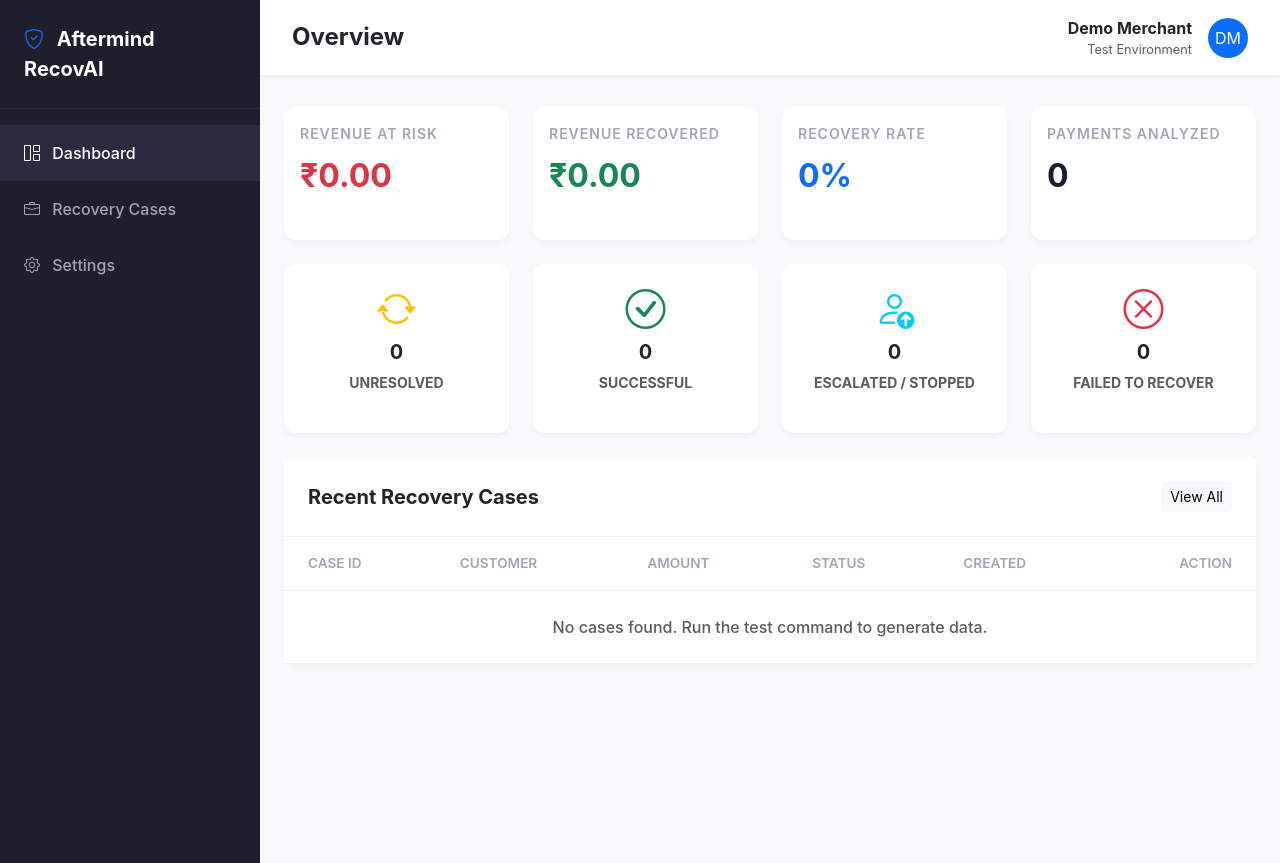
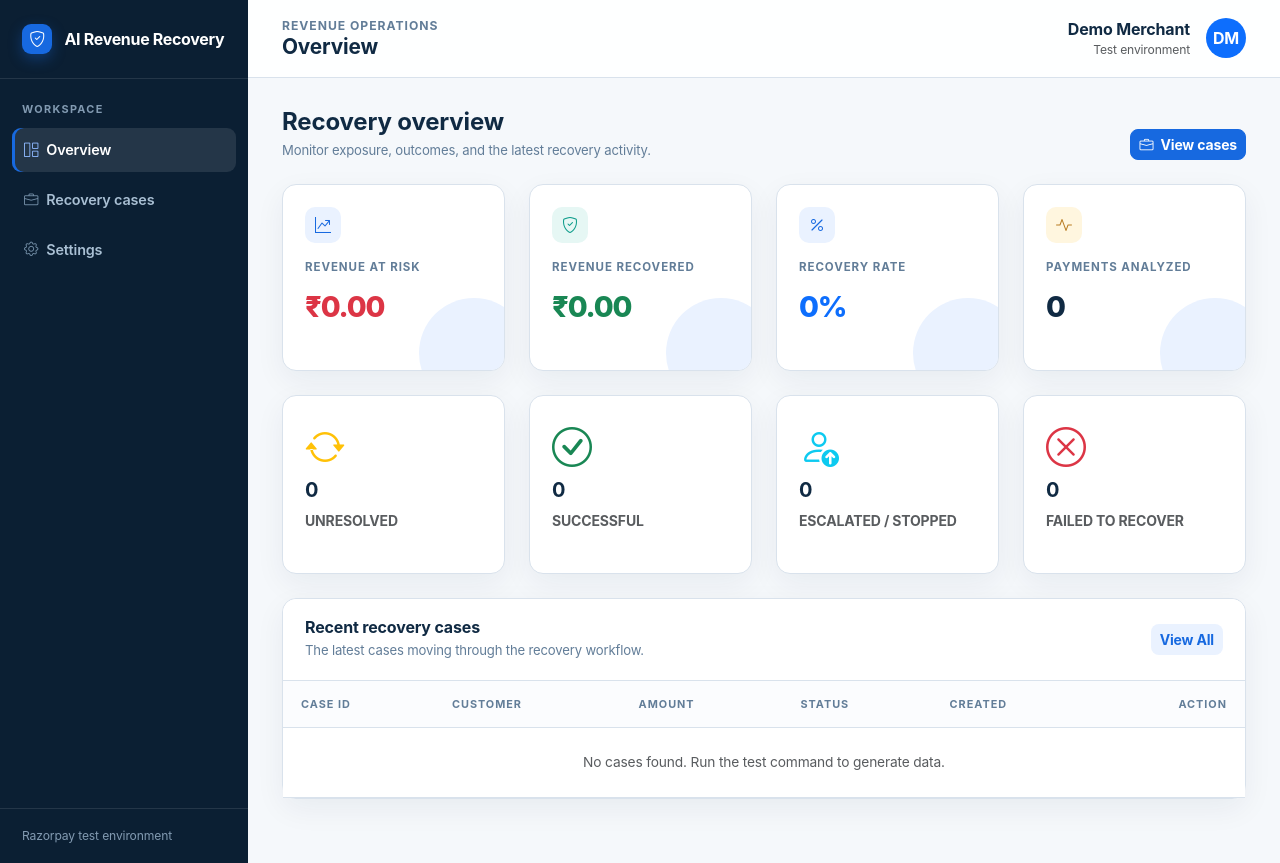
Before and after one commit to lucifer01430/ai-revenue-recovery, a Django app: page / in a window 1280 px wide. Run offline with Django 5.2, Linux system fonts and the light colour scheme; data that the repository does not hold is empty.

Commit message:
feat: enhance UI components and layout for recovery dashboard and case list

```diff
--- /dev/null
+++ b/apps/recovery/static/recovery/css/app.css
@@ -0,0 +1,430 @@
+/* Shared visual language for the merchant dashboard and Jazzmin admin. */
+:root {
+  --rr-ink: #102a43;
+  --rr-ink-muted: #627d98;
+  --rr-navy: #0b1f33;
+  --rr-blue: #1769e0;
+  --rr-blue-soft: #eaf2ff;
+  --rr-teal: #0f9d8b;
+  --rr-teal-soft: #e6f7f4;
+  --rr-amber: #b7791f;
+  --rr-amber-soft: #fff6df;
+  --rr-red: #c53030;
+  --rr-red-soft: #fff0f0;
+  --rr-border: #d9e2ec;
+  --rr-canvas: #f5f8fb;
+  --rr-shadow: 0 10px 30px rgba(16, 42, 67, 0.06);
+  --rr-radius: 14px;
+}
+body {
+  background: var(--rr-canvas);
+  color: var(--rr-ink);
+  font-family:
+    Inter,
+    ui-sans-serif,
+    system-ui,
+    -apple-system,
+    BlinkMacSystemFont,
+    "Segoe UI",
+    sans-serif;
+  letter-spacing: -0.01em;
+}
+.app-shell {
+  min-height: 100vh;
+}
+.sidebar {
+  width: 248px;
+  min-height: 100vh;
+  background: var(--rr-navy);
+  color: #d9e2ec;
+}
+.sidebar-brand {
+  padding: 24px 22px;
+  color: #fff;
+  border-bottom: 1px solid rgba(255, 255, 255, 0.1);
+  font-weight: 750;
+  letter-spacing: -0.02em;
+}
+.brand-mark {
+  display: inline-flex;
+  align-items: center;
+  justify-content: center;
+  width: 30px;
+  height: 30px;
+  margin-right: 9px;
+  border-radius: 9px;
+  color: #fff;
+  background: var(--rr-blue);
+  box-shadow: 0 5px 14px rgba(23, 105, 224, 0.35);
+}
+.sidebar-section-label {
+  padding: 22px 22px 8px;
+  color: #829ab1;
+  font-size: 0.68rem;
+  font-weight: 750;
+  letter-spacing: 0.12em;
+  text-transform: uppercase;
+}
+.sidebar .nav-link {
+  margin: 3px 12px;
+  padding: 11px 12px;
+  border-radius: 9px;
+  color: #a9bfd3;
+  font-size: 0.9rem;
+  font-weight: 600;
+}
+.sidebar .nav-link i {
+  width: 23px;
+  color: #7590a9;
+}
+.sidebar .nav-link:hover,
+.sidebar .nav-link.active {
+  color: #fff;
+  background: rgba(255, 255, 255, 0.1);
+}
+.sidebar .nav-link.active {
+  box-shadow: inset 3px 0 0 var(--rr-blue);
+}
+.sidebar .nav-link.active i {
+  color: #8eb9ff;
+}
+.sidebar-footer {
+  padding: 18px 22px;
+  color: #829ab1;
+  font-size: 0.76rem;
+  border-top: 1px solid rgba(255, 255, 255, 0.1);
+}
+.app-main {
+  min-width: 0;
+  max-height: 100vh;
+  overflow-y: auto;
+}
+.topbar {
+  min-height: 78px;
+  padding: 16px 34px;
+  background: rgba(255, 255, 255, 0.94);
+  border-bottom: 1px solid var(--rr-border);
+}
+.page-heading {
+  color: var(--rr-ink);
+  font-size: 1.3rem;
+  font-weight: 750;
+}
+.page-eyebrow {
+  color: var(--rr-ink-muted);
+  font-size: 0.76rem;
+  font-weight: 700;
+  letter-spacing: 0.08em;
+  text-transform: uppercase;
+}
+.content-wrap {
+  padding: 30px 34px 44px;
+}
+.card {
+  border: 1px solid var(--rr-border);
+  border-radius: var(--rr-radius);
+  background: #fff;
+  box-shadow: var(--rr-shadow);
+}
+.card {
+  margin-bottom: 20px;
+}
+.card-header {
+  padding: 19px 22px;
+  background: #fff;
+  border-bottom: 1px solid var(--rr-border);
+  border-radius: var(--rr-radius) var(--rr-radius) 0 0 !important;
+}
+.card-body {
+  padding: 22px;
+}
+.section-title {
+  margin: 0;
+  color: var(--rr-ink);
+  font-size: 1rem;
+  font-weight: 750;
+}
+.section-caption {
+  margin: 4px 0 0;
+  color: var(--rr-ink-muted);
+  font-size: 0.82rem;
+}
+.stat-card {
+  position: relative;
+  overflow: hidden;
+  transition:
+    transform 0.2s ease,
+    box-shadow 0.2s ease;
+}
+.stat-card:hover {
+  transform: translateY(-2px);
+  box-shadow: 0 14px 34px rgba(16, 42, 67, 0.1);
+}
+.stat-card::after {
+  position: absolute;
+  right: -25px;
+  bottom: -38px;
+  width: 110px;
+  height: 110px;
+  border-radius: 50%;
+  background: var(--rr-blue-soft);
+  content: "";
+}
+.stat-icon {
+  position: relative;
+  z-index: 1;
+  display: inline-flex;
+  align-items: center;
+  justify-content: center;
+  width: 36px;
+  height: 36px;
+  border-radius: 10px;
+  color: var(--rr-blue);
+  background: var(--rr-blue-soft);
+}
+.stat-label {
+  color: var(--rr-ink-muted);
+  font-size: 0.72rem;
+  font-weight: 750;
+  letter-spacing: 0.08em;
+  text-transform: uppercase;
+}
+.stat-value {
+  color: var(--rr-ink);
+  font-size: 1.8rem;
+  font-weight: 780;
+  letter-spacing: -0.04em;
+}
+.metric-strip {
+  display: flex;
+  align-items: center;
+  gap: 14px;
+}
+.metric-strip i {
+  font-size: 1.2rem;
+}
+.metric-strip-value {
+  color: var(--rr-ink);
+  font-size: 1.35rem;
+  font-weight: 750;
+}
+.metric-strip-label {
+  color: var(--rr-ink-muted);
+  font-size: 0.78rem;
+}
+.table {
+  margin: 0;
+}
+.table > :not(caption) > * > * {
+  padding: 15px 18px;
+  border-bottom-color: var(--rr-border);
+}
+.table thead th {
+  color: var(--rr-ink-muted);
+  background: #fbfcfe;
+  font-size: 0.68rem;
+  font-weight: 750;
+  letter-spacing: 0.09em;
+  text-transform: uppercase;
+  white-space: nowrap;
+}
+.table tbody td {
+  color: var(--rr-ink);
+  font-size: 0.86rem;
+  vertical-align: middle;
+}
+.table-hover tbody tr:hover {
+  background: #f7faff;
+}
+.table a {
+  color: var(--rr-blue);
+  text-decoration: none;
+  font-weight: 700;
+}
+.case-id {
+  color: var(--rr-ink-muted);
+  font-family: "SFMono-Regular", Consolas, monospace;
+  font-size: 0.76rem;
+}
+.badge {
+  padding: 6px 9px;
+  border-radius: 999px;
+  font-size: 0.68rem;
+  font-weight: 750;
+  letter-spacing: 0.04em;
+}
+.badge-soft-success {
+  color: #087f6e;
+  background: var(--rr-teal-soft);
+}
+.badge-soft-danger {
+  color: var(--rr-red);
+  background: var(--rr-red-soft);
+}
+.badge-soft-warning {
+  color: var(--rr-amber);
+  background: var(--rr-amber-soft);
+}
+.badge-soft-info,
+.badge-soft-primary {
+  color: var(--rr-blue);
+  background: var(--rr-blue-soft);
+}
+.btn {
+  border-radius: 8px;
+  font-weight: 700;
+}
+.btn-primary {
+  background: var(--rr-blue);
+  border-color: var(--rr-blue);
+}
+.btn-light,
+.btn-light-primary {
+  color: var(--rr-blue);
+  background: var(--rr-blue-soft);
+  border-color: transparent;
+}
+.btn-outline-secondary {
+  color: var(--rr-ink-muted);
+  border-color: var(--rr-border);
+}
+.empty-state {
+  padding: 52px 20px;
+  color: var(--rr-ink-muted);
+  text-align: center;
+}
+.empty-state i {
+  display: block;
+  margin-bottom: 12px;
+  color: #9fb3c8;
+  font-size: 2.1rem;
+}
+.detail-label {
+  color: var(--rr-ink-muted);
+  font-size: 0.68rem;
+  font-weight: 750;
+  letter-spacing: 0.09em;
+  text-transform: uppercase;
+}
+.detail-value {
+  color: var(--rr-ink);
+  font-weight: 650;
+}
+.timeline::before {
+  background: var(--rr-border);
+}
+.timeline-content {
+  background: #fbfcfe;
+  border: 1px solid var(--rr-border);
+}
+.timeline-icon {
+  border-color: var(--rr-blue);
+  color: var(--rr-blue);
+}
+.workflow-callout {
+  padding: 14px 16px;
+  border: 1px solid #cfe0fa;
+  border-radius: 10px;
+  background: var(--rr-blue-soft);
+  color: #174a8b;
+  font-size: 0.84rem;
+}
+code {
+  color: #486581;
+}
+/* Jazzmin admin alignment */
+.main-sidebar,
+.main-sidebar::before {
+  background: var(--rr-navy);
+}
+.brand-link {
+  border-bottom: 1px solid rgba(255, 255, 255, 0.1) !important;
+}
+.nav-sidebar .nav-link.active {
+  background: rgba(23, 105, 224, 0.25) !important;
+  box-shadow: inset 3px 0 0 #65a2ff;
+}
+body.layout-fixed,
+body.layout-navbar-fixed {
+  background: var(--rr-canvas);
+}
+.main-header {
+  background: #fff;
+  border-bottom: 1px solid var(--rr-border);
+}
+.content-wrapper,
+.main-footer {
+  background: var(--rr-canvas);
+}
+.content-header h1 {
+  color: var(--rr-ink);
+  font-weight: 750;
+}
+.content-header .breadcrumb,
+.content-header .breadcrumb a {
+  color: var(--rr-ink-muted);
+}
+.card-title,
+.card-header,
+.card-body,
+.info-box-text,
+.small-box h3 {
+  color: var(--rr-ink);
+}
+.card-header {
+  background: #fff;
+}
+.small-box,
+.info-box {
+  border-color: var(--rr-border);
+  box-shadow: var(--rr-shadow);
+}
+.index .addlink,
+.index .changelink {
+  border-radius: 8px;
+  font-weight: 700;
+}
+.index .addlink {
+  background: var(--rr-blue);
+  border-color: var(--rr-blue);
+  color: #fff;
+}
+.index .changelink {
+  color: var(--rr-blue);
+  background: var(--rr-blue-soft);
+  border-color: #cfe0fa;
+}
+.index .addlink:hover,
+.index .changelink:hover {
+  filter: brightness(0.96);
+}
+@media (max-width: 900px) {
+  .sidebar {
+    width: 76px;
+  }
+  .sidebar-brand {
+    padding: 20px 0;
+    text-align: center;
+    font-size: 0;
+  }
+  .sidebar-brand .brand-mark {
+    margin: 0;
+  }
+  .sidebar-section-label,
+  .sidebar .nav-link span,
+  .sidebar-footer {
+    display: none;
+  }
+  .sidebar .nav-link {
+    margin: 4px 10px;
+    text-align: center;
+  }
+  .sidebar .nav-link i {
+    width: auto;
+  }
+  .topbar,
+  .content-wrap {
+    padding-left: 20px;
+    padding-right: 20px;
+  }
+}
--- a/apps/recovery/templates/recovery/base.html
+++ b/apps/recovery/templates/recovery/base.html
@@ -1,80 +1,63 @@
 <!DOCTYPE html>
+{% load static %}
 <html lang="en">
 <head>
     <meta charset="UTF-8">
     <meta name="viewport" content="width=device-width, initial-scale=1.0">
-    <title>AI Revenue Recovery Platform</title>
+    <title>{% block title %}AI Revenue Recovery{% endblock %}</title>
     <!-- Bootstrap 5 CSS -->
     <link href="https://cdn.jsdelivr.net/npm/bootstrap@5.3.0/dist/css/bootstrap.min.css" rel="stylesheet">
     <link rel="stylesheet" href="https://cdn.jsdelivr.net/npm/bootstrap-icons@1.10.5/font/bootstrap-icons.css">
-    <style>
-        body { background-color: #f8f9fa; font-family: 'Inter', -apple-system, BlinkMacSystemFont, "Segoe UI", Roboto, "Helvetica Neue", Arial, sans-serif; }
-        .sidebar { min-height: 100vh; background-color: #1e1e2d; color: #fff; }
-        .sidebar .nav-link { color: #a1a5b7; padding: 1rem 1.5rem; font-weight: 500; }
-        .sidebar .nav-link:hover, .sidebar .nav-link.active { color: #fff; background-color: #2b2b40; }
-        .sidebar-brand { padding: 1.5rem; font-size: 1.25rem; font-weight: 700; color: #fff; border-bottom: 1px solid #2b2b40; }
-        .topbar { background: #fff; box-shadow: 0 2px 4px rgba(0,0,0,.05); padding: 1rem 2rem; margin-bottom: 2rem; }
-        .card { border: none; border-radius: 12px; box-shadow: 0 4px 6px rgba(0,0,0,.03); margin-bottom: 1.5rem; }
-        .card-header { background: #fff; border-bottom: 1px solid #f1f1f4; padding: 1.5rem; font-weight: 600; border-top-left-radius: 12px; border-top-right-radius: 12px; }
-        .stat-card { transition: transform .2s; }
-        .stat-card:hover { transform: translateY(-3px); }
-        .stat-value { font-size: 2rem; font-weight: 700; color: #181c32; }
-        .stat-label { font-size: 0.875rem; color: #a1a5b7; text-transform: uppercase; letter-spacing: 1px; font-weight: 600; }
-        .badge-soft-success { background-color: rgba(80, 205, 137, 0.1); color: #50cd89; }
-        .badge-soft-danger { background-color: rgba(241, 65, 108, 0.1); color: #f1416c; }
-        .badge-soft-warning { background-color: rgba(255, 199, 0, 0.1); color: #ffc700; }
-        .badge-soft-info { background-color: rgba(114, 57, 234, 0.1); color: #7239ea; }
-        .table > :not(caption) > * > * { padding: 1rem 1.5rem; border-bottom-color: #f1f1f4; }
-        .table thead th { color: #a1a5b7; font-size: 0.85rem; text-transform: uppercase; font-weight: 600; }
-        .table tbody td { color: #3f4254; font-weight: 500; vertical-align: middle; }
-    </style>
+    <link rel="stylesheet" href="{% static 'recovery/css/app.css' %}">
     {% block head %}{% endblock %}
 </head>
 <body>
-    <div class="d-flex">
+    <div class="d-flex app-shell">
         <!-- Sidebar -->
-        <div class="sidebar d-flex flex-column" style="width: 260px;">
+        <aside class="sidebar d-flex flex-column">
             <div class="sidebar-brand">
-                <i class="bi bi-shield-check text-primary me-2"></i> Aftermind RecovAI
+                <span class="brand-mark"><i class="bi bi-shield-check"></i></span> AI Revenue Recovery
             </div>
-            <ul class="nav flex-column mb-auto mt-3">
+            <div class="sidebar-section-label">Workspace</div>
+            <ul class="nav flex-column mb-auto">
                 <li class="nav-item">
                     <a href="{% url 'recovery:dashboard' %}" class="nav-link {% if request.resolver_match.url_name == 'dashboard' %}active{% endif %}">
-                        <i class="bi bi-grid-1x2 me-2"></i> Dashboard
+                        <i class="bi bi-grid-1x2 me-2"></i><span>Overview</span>
                     </a>
                 </li>
                 <li class="nav-item">
                     <a href="{% url 'recovery:case_list' %}" class="nav-link {% if request.resolver_match.url_name == 'case_list' %}active{% endif %}">
-                        <i class="bi bi-briefcase me-2"></i> Recovery Cases
+                        <i class="bi bi-briefcase me-2"></i><span>Recovery cases</span>
                     </a>
                 </li>
                 <li class="nav-item">
                     <a href="#" class="nav-link">
-                        <i class="bi bi-gear me-2"></i> Settings
+                        <i class="bi bi-gear me-2"></i><span>Settings</span>
                     </a>
                 </li>
             </ul>
-        </div>
+            <div class="sidebar-footer">Razorpay test environment</div>
+        </aside>
 
         <!-- Main content -->
-        <div class="flex-grow-1" style="max-height: 100vh; overflow-y: auto;">
+        <main class="flex-grow-1 app-main">
             <div class="topbar d-flex justify-content-between align-items-center">
-                <h4 class="m-0 fw-bold">{% block page_title %}Dashboard{% endblock %}</h4>
+                <div><div class="page-eyebrow">Revenue operations</div><h1 class="m-0 page-heading">{% block page_title %}Overview{% endblock %}</h1></div>
                 <div class="d-flex align-items-center">
                     <div class="text-end me-3">
                         <div class="fw-bold fs-6">Demo Merchant</div>
-                        <div class="text-muted fs-7" style="font-size: 0.8rem;">Test Environment</div>
+                        <div class="text-muted" style="font-size: .76rem;">Test environment</div>
                     </div>
-                    <div class="rounded-circle bg-primary text-white d-flex align-items-center justify-content-center" style="width: 40px; height: 40px;">
+                    <div class="rounded-circle bg-primary text-white d-flex align-items-center justify-content-center fw-bold" style="width: 40px; height: 40px;">
                         DM
                     </div>
                 </div>
             </div>
 
-            <div class="container-fluid px-4">
+            <div class="container-fluid content-wrap">
                 {% block content %}{% endblock %}
             </div>
-        </div>
+        </main>
     </div>
     <script src="https://cdn.jsdelivr.net/npm/bootstrap@5.3.0/dist/js/bootstrap.bundle.min.js"></script>
 </body>
--- a/apps/recovery/templates/recovery/dashboard.html
+++ b/apps/recovery/templates/recovery/dashboard.html
@@ -3,11 +3,16 @@
 {% block page_title %}Overview{% endblock %}
 
 {% block content %}
+<div class="d-flex justify-content-between align-items-end mb-4">
+    <div><h2 class="section-title fs-4">Recovery overview</h2><p class="section-caption">Monitor exposure, outcomes, and the latest recovery activity.</p></div>
+    <a href="{% url 'recovery:case_list' %}" class="btn btn-primary btn-sm"><i class="bi bi-briefcase me-1"></i> View cases</a>
+</div>
 <div class="row g-4 mb-4">
     <!-- Stat Cards -->
     <div class="col-xl-3 col-md-6">
         <div class="card stat-card h-100">
-            <div class="card-body">
+            <div class="card-body position-relative">
+                <span class="stat-icon mb-3"><i class="bi bi-graph-up-arrow"></i></span>
                 <div class="stat-label">Revenue at Risk</div>
                 <div class="stat-value text-danger mt-2">₹{{ revenue_at_risk|floatformat:2 }}</div>
             </div>
@@ -15,7 +20,8 @@
     </div>
     <div class="col-xl-3 col-md-6">
         <div class="card stat-card h-100">
-            <div class="card-body">
+            <div class="card-body position-relative">
+                <span class="stat-icon mb-3" style="color: var(--rr-teal); background: var(--rr-teal-soft);"><i class="bi bi-shield-check"></i></span>
                 <div class="stat-label">Revenue Recovered</div>
                 <div class="stat-value text-success mt-2">₹{{ revenue_recovered|floatformat:2 }}</div>
             </div>
@@ -23,7 +29,8 @@
     </div>
     <div class="col-xl-3 col-md-6">
         <div class="card stat-card h-100">
-            <div class="card-body">
+            <div class="card-body position-relative">
+                <span class="stat-icon mb-3"><i class="bi bi-percent"></i></span>
                 <div class="stat-label">Recovery Rate</div>
                 <div class="stat-value text-primary mt-2">{{ recovery_rate }}%</div>
             </div>
@@ -31,7 +38,8 @@
     </div>
     <div class="col-xl-3 col-md-6">
         <div class="card stat-card h-100">
-            <div class="card-body">
+            <div class="card-body position-relative">
+                <span class="stat-icon mb-3" style="color: var(--rr-amber); background: var(--rr-amber-soft);"><i class="bi bi-activity"></i></span>
                 <div class="stat-label">Payments Analyzed</div>
                 <div class="stat-value mt-2">{{ total_cases }}</div>
             </div>
@@ -43,7 +51,7 @@
     <!-- Pipeline Metrics -->
     <div class="col-md-3">
         <div class="card h-100">
-            <div class="card-body text-center">
+            <div class="card-body">
                 <i class="bi bi-arrow-repeat fs-1 text-warning mb-2"></i>
                 <h5 class="fw-bold">{{ open_cases }}</h5>
                 <div class="text-muted small text-uppercase fw-bold">Unresolved</div>
@@ -52,7 +60,7 @@
     </div>
     <div class="col-md-3">
         <div class="card h-100">
-            <div class="card-body text-center">
+            <div class="card-body">
                 <i class="bi bi-check-circle fs-1 text-success mb-2"></i>
                 <h5 class="fw-bold">{{ recovered_cases }}</h5>
                 <div class="text-muted small text-uppercase fw-bold">Successful</div>
@@ -61,7 +69,7 @@
     </div>
     <div class="col-md-3">
         <div class="card h-100">
-            <div class="card-body text-center">
+            <div class="card-body">
                 <i class="bi bi-person-up fs-1 text-info mb-2"></i>
                 <h5 class="fw-bold">{{ closed_cases }}</h5>
                 <div class="text-muted small text-uppercase fw-bold">Escalated / Stopped</div>
@@ -70,7 +78,7 @@
     </div>
     <div class="col-md-3">
         <div class="card h-100">
-            <div class="card-body text-center">
+            <div class="card-body">
                 <i class="bi bi-x-circle fs-1 text-danger mb-2"></i>
                 <h5 class="fw-bold">{{ failed_cases }}</h5>
                 <div class="text-muted small text-uppercase fw-bold">Failed to Recover</div>
@@ -82,7 +90,7 @@
 <!-- Recent Cases -->
 <div class="card">
     <div class="card-header d-flex justify-content-between align-items-center">
-        <h5 class="m-0 fw-bold">Recent Recovery Cases</h5>
+        <div><h5 class="section-title">Recent recovery cases</h5><p class="section-caption">The latest cases moving through the recovery workflow.</p></div>
         <a href="{% url 'recovery:case_list' %}" class="btn btn-sm btn-light">View All</a>
     </div>
     <div class="card-body p-0">
@@ -101,7 +109,7 @@
                 <tbody>
                     {% for case in recent_cases %}
                     <tr>
-                        <td><code>{{ case.id|stringformat:"s"|slice:":8" }}</code></td>
+                        <td><span class="case-id">#{{ case.id|stringformat:"s"|slice:":8" }}</span></td>
                         <td>
                             <div class="fw-bold">{{ case.payment.customer.name|default:"Unknown" }}</div>
                             <div class="small text-muted">{{ case.payment.customer.email }}</div>
```
Also changed, not shown: apps/recovery/templates/recovery/case_list.html (+6 -3 lines), config/settings.py (+47 -11 lines), requirements.txt (+9 -8 lines), 1 other file.
